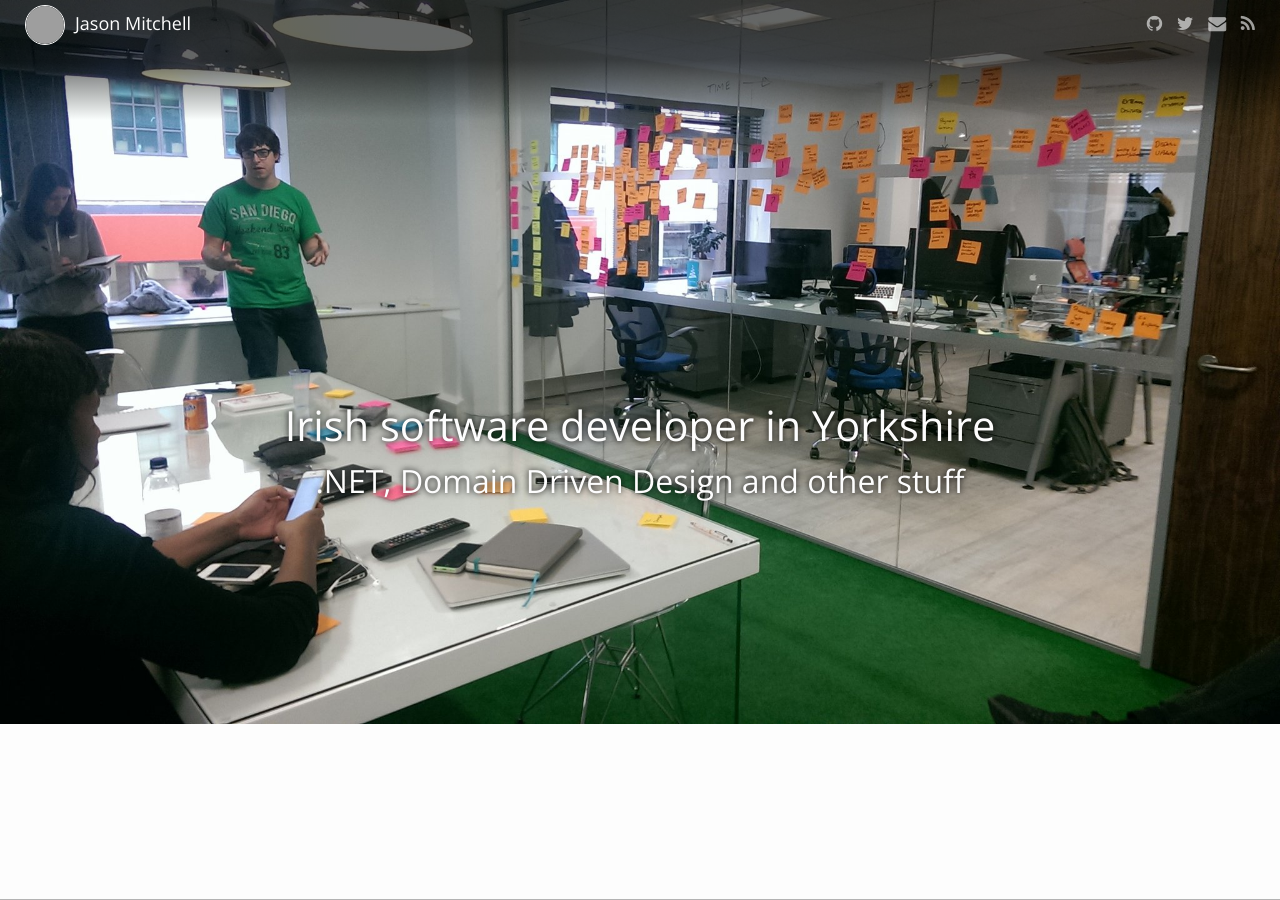
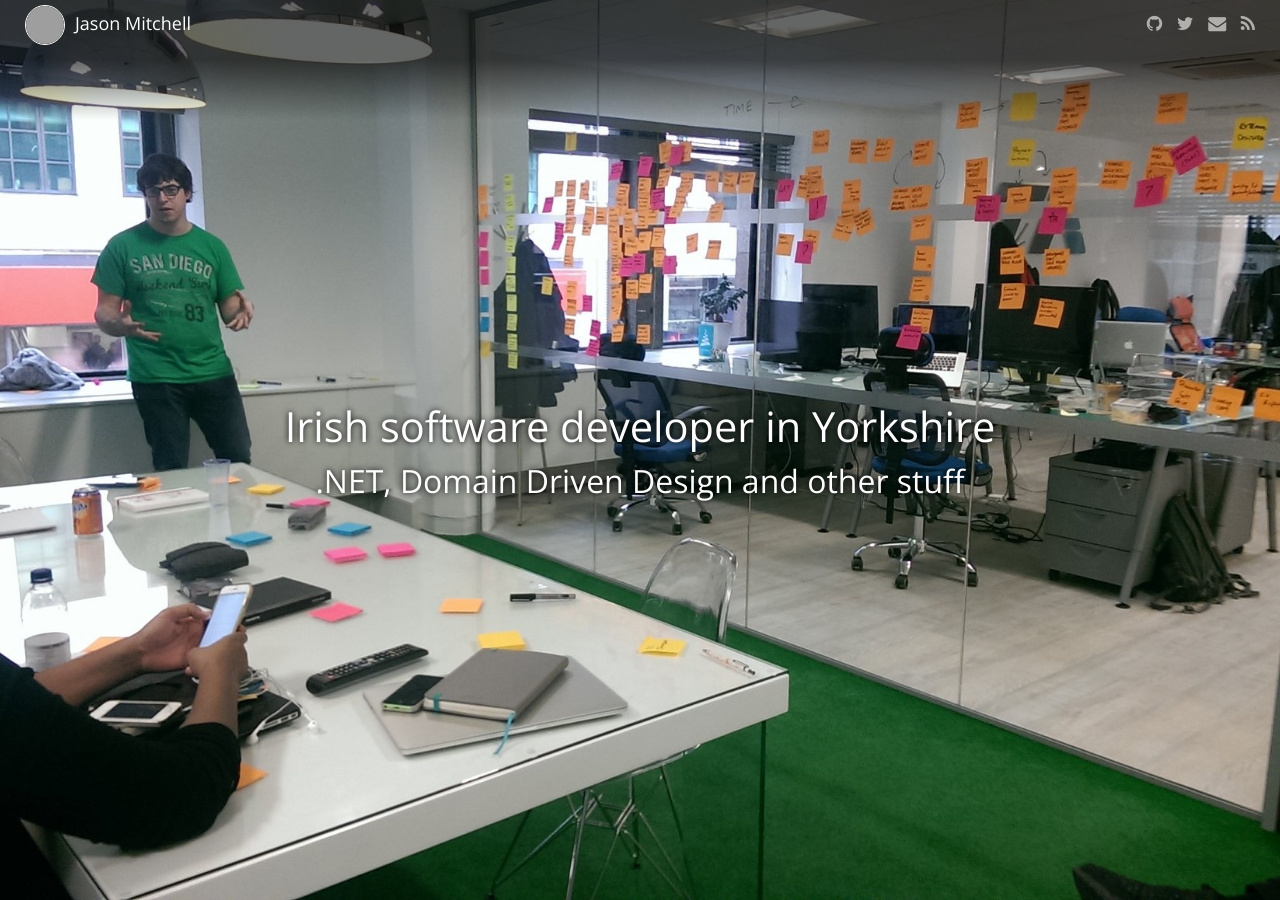
Before and after one commit to jsoncodes/jsoncodes.github.io, a Jekyll site: the page built from index.html, in a window 1280 px wide and 900 px high. Built offline with Jekyll 4.4.1, drawn with Linux system fonts in a browser that asks for light colours; nearby versions of some CDN libraries; grey boxes are pictures that could not be loaded.

Commit message:
Fixing cover image

```diff
--- a/_sass/_hero.scss
+++ b/_sass/_hero.scss
@@ -1,8 +1,6 @@
 .hero {
   @include cover-image('/images/hero.jpg', 100%, $brand-color);
-  background-size: 100%;
   color: $text-color-light;
-  border-bottom: lighten($text-color, 50%) 1px solid;
 
   h2, h3 {
     display: block;
--- a/_sass/mixins/_layout.scss
+++ b/_sass/mixins/_layout.scss
@@ -1,5 +1,4 @@
 @mixin cover($backgroundColor, $height: 100%) {
-  display: block;
   height: $height;
   background-color: $backgroundColor;
 
@@ -21,11 +20,11 @@
 }
 
 @mixin cover-image($image, $height: 100%, $backgroundColor: #333333) {
-  @include cover($background-color, $height);
-
   filter: progid:DXImageTransform.Microsoft.AlphaImageLoader(src=$image, sizingMethod='scale');
   -ms-filter: "progid:DXImageTransform.Microsoft.AlphaImageLoader(src=$image, sizingMethod='scale')";
-  background: linear-gradient(to bottom, rgba(0,0,0,0.6) 0px, rgba(0,0,0,0.6) 60px,rgba(0,0,0,0) 120px), url($image) no-repeat left top;
+  background: linear-gradient(to bottom, rgba(0,0,0,0.6) 0px, rgba(0,0,0,0.6) 60px,rgba(0,0,0,0) 120px), url($image) no-repeat center center;
+
+  @include cover($background-color, $height);
 }
 
 @mixin clearfix {
```
Also changed, not shown: images/hero.jpg.
